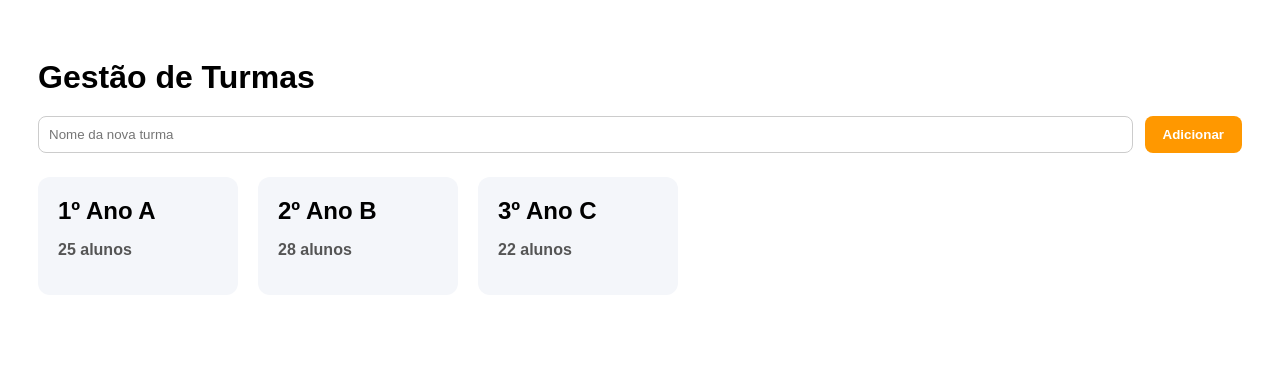
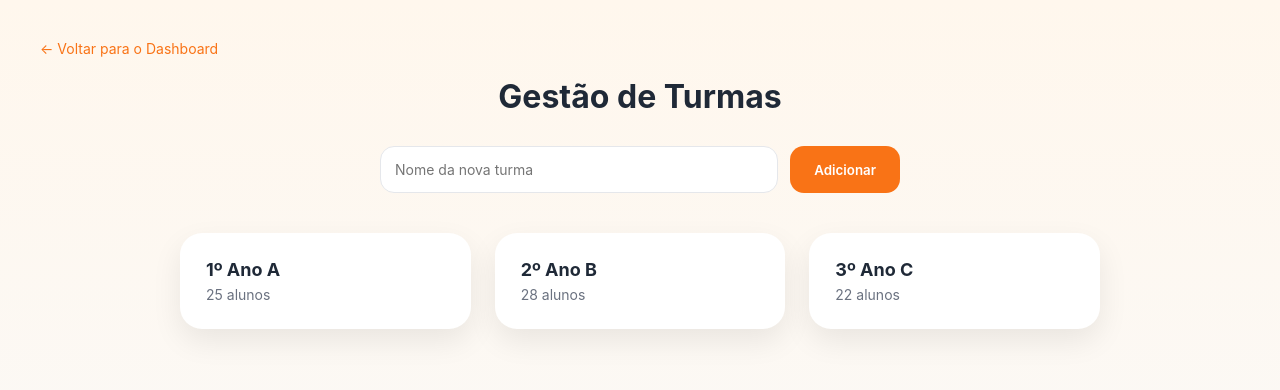
Before and after one commit to NataliaWolter/Projeto-Digital---Portal-EduGest-o--Nat-lia-, a React (Vite) app in the folder vite-project/: page /turmas in a window 1280 px wide. Shown: the top 390 px of the page. Built offline with nearby package versions, Linux system fonts and the light colour scheme.

Commit message:
Destaque visual Alunos especiais

```diff
--- a/vite-project/src/pages/AlunosTurma.jsx
+++ b/vite-project/src/pages/AlunosTurma.jsx
@@ -1,8 +1,9 @@
-import { useParams } from "react-router-dom";
+import { useParams, useNavigate } from "react-router-dom";
 import "./turmas.css";
 
 function AlunosTurma() {
   const { id } = useParams();
+  const navigate = useNavigate();
 
   const alunos = [
     { id: 1, nome: "Ana Souza", especial: false },
@@ -13,16 +14,23 @@ function AlunosTurma() {
 
   return (
     <div className="pagina">
+      <button className="btn-voltar" onClick={() => navigate(-1)}>
+        ← Voltar
+      </button>
+
       <h1>Alunos da Turma {id}</h1>
 
       <ul className="lista-alunos">
         {alunos.map((aluno) => (
           <li
             key={aluno.id}
-            className={aluno.especial ? "aluno especial" : "aluno"}
+            className={`aluno ${aluno.especial ? "especial" : ""}`}
           >
-            {aluno.nome}
-            {aluno.especial && <span className="badge">Especial</span>}
+            <span>{aluno.nome}</span>
+
+            {aluno.especial && (
+              <span className="badge">Especial</span>
+            )}
           </li>
         ))}
       </ul>
--- a/vite-project/src/pages/Turmas.jsx
+++ b/vite-project/src/pages/Turmas.jsx
@@ -31,9 +31,16 @@ function Turmas() {
 
   return (
     <div className="pagina">
+
+      <button
+        className="btn-voltar"
+        onClick={() => navigate("/dashboard")}
+      >
+        ← Voltar para o Dashboard
+      </button>
+
       <h1>Gestão de Turmas</h1>
 
-      {/* FORMULÁRIO */}
       <div className="form-turma">
         <input
           type="text"
@@ -44,7 +51,6 @@ function Turmas() {
         <button onClick={adicionarTurma}>Adicionar</button>
       </div>
 
-      {/* LISTA */}
       <div className="lista-turmas">
         {turmas.map((turma) => (
           <div
--- a/vite-project/src/pages/dashboard.css
+++ b/vite-project/src/pages/dashboard.css
@@ -1,7 +1,7 @@
 .dashboard {
   min-height: 100vh;
   padding: 40px;
-  background: linear-gradient(135deg, #f45f02, #ffffff);
+  background: linear-gradient(180deg, #fff7ed, #f9fafb);
 
   display: flex;
   flex-direction: column;
@@ -10,24 +10,25 @@
 
 .dashboard h1 {
   margin-bottom: 32px;
-  font-size: 42px;
-  color: #ffffff;
+  font-size: 40px;
+  color: #1f2937;
 }
 
+/* CARDS */
 .cards-container {
   display: flex;
   gap: 24px;
   width: 100%;
-  max-width: 800px;
+  max-width: 900px;
 }
 
 .card {
   flex: 1;
   background-color: #ffffff;
-  border-radius: 16px;
-  padding: 24px;
+  border-radius: 22px;
+  padding: 28px;
 
-  box-shadow: 0 10px 20px rgba(0, 0, 0, 0.15);
+  box-shadow: 0 12px 30px rgba(0, 0, 0, 0.08);
 
   display: flex;
   flex-direction: column;
@@ -35,45 +36,47 @@
 }
 
 .card h3 {
-  margin-bottom: 12px;
-  font-size: 24px;
-  color: #444;
+  margin-bottom: 10px;
+  font-size: 20px;
+  color: #374151;
 }
 
 .card p {
-  font-size: 36px;
-  font-weight: bold;
-  color: #222;
+  font-size: 38px;
+  font-weight: 700;
+  color: #111827;
 }
 
+/* VARIAÇÕES */
 .alunos {
-  border-top: 6px solid #8d88eb;
+  border-top: 6px solid #f97316;
 }
 
 .vagas {
-  border-top: 6px solid #88e9ac;
+  border-top: 6px solid #fb923c;
 }
 
+/* AÇÕES */
 .acoes-container {
-  margin-top: 40px;
+  margin-top: 48px;
   width: 100%;
-  max-width: 800px;
+  max-width: 900px;
 }
 
 .card-acao {
-  background: linear-gradient(135deg, #d2cec2, #ffffff);
-  color: rgb(231, 78, 17);
-  padding: 15px;
-  border-radius: 18px;
+  background: linear-gradient(135deg, #fff7ed, #ffffff);
+  color: #9a3412;
+  padding: 20px;
+  border-radius: 22px;
   cursor: pointer;
-  align-items: center;
 
-  box-shadow: 0 8px 15px rgba(0, 0, 0, 0.15);
+  box-shadow: 0 10px 25px rgba(0, 0, 0, 0.08);
   transition: all 0.3s ease;
 
   display: flex;
   flex-direction: column;
-  gap: 6px;
+  gap: 8px;
+  align-items: center;
 }
 
 .card-acao h3 {
@@ -81,10 +84,10 @@
 }
 
 .card-acao p {
-  opacity: 0.9;
+  opacity: 0.85;
 }
 
 .card-acao:hover {
   transform: translateY(-6px);
-  box-shadow: 0 18px 35px rgba(0, 0, 0, 0.25);
+  box-shadow: 0 20px 45px rgba(0, 0, 0, 0.12);
 }
--- a/vite-project/src/pages/login.css
+++ b/vite-project/src/pages/login.css
@@ -1,72 +1,83 @@
 * {
   box-sizing: border-box;
-  font-family: "Comfortaa", sans-serif;
+  font-family: "Inter", "Segoe UI", sans-serif;
 }
 
+/* FUNDO */
 .login-container {
   min-height: 100vh;
   display: flex;
   justify-content: center;
   align-items: center;
-  background: linear-gradient(135deg, #ff9800, #cc5500);
+
+  background: linear-gradient(180deg, #fff7ed, #f9fafb);
   padding: 16px;
 }
 
+/* CARD */
 .login-box {
   background: #ffffff;
   width: 100%;
-  max-width: 380px;
-  padding: 32px;
-  border-radius: 12px;
+  max-width: 400px;
+  padding: 40px;
+  border-radius: 22px;
+
   display: flex;
   flex-direction: column;
-  gap: 18px;
-  box-shadow: 0 10px 25px rgba(0, 0, 0, 0.15);
+  align-items: center;
+  gap: 20px;
+
+  box-shadow: 0 18px 40px rgba(0, 0, 0, 0.1);
 }
 
+/* LOGO */
+.login-logo {
+  width: 120px;
+  margin-bottom: 10px;
+}
+
+/* TÍTULO */
 .login-box h1 {
   text-align: center;
-  color: #cc5500;
+  color: #9a3412;
   font-weight: 600;
+  font-size: 24px;
+  margin-bottom: 8px;
 }
 
+/* INPUTS */
 .login-box input {
-  padding: 14px;
-  border-radius: 8px;
-  border: 1px solid #ddd;
-  font-size: 15px;
+  width: 100%;
+  padding: 14px 16px;
+  border-radius: 14px;
+  border: 1px solid #e5e7eb;
+  font-size: 14px;
+  background-color: #ffffff;
 }
 
 .login-box input:focus {
   outline: none;
-  border-color: #ff9800;
+  border-color: #f97316;
 }
 
+/* BOTÃO */
 .login-box button {
+  width: 100%;
   padding: 14px;
-  border-radius: 8px;
+  border-radius: 14px;
   border: none;
-  background: #ff9800;
-  color: #fff;
-  font-size: 16px;
+
+  background: linear-gradient(135deg, #f97316, #ea580c);
+  color: #ffffff;
+
+  font-size: 15px;
+  font-weight: 600;
   cursor: pointer;
-  transition: all 0.3s ease;
+
+  transition: all 0.25s ease;
 }
 
 .login-box button:hover {
-  background: #e68900;
   transform: translateY(-2px);
+  box-shadow: 0 12px 25px rgba(0, 0, 0, 0.15);
 }
-
-.login-box {
-  display: flex;
-  flex-direction: column;
-  align-items: center; /* centraliza horizontalmente */
-}
-
-
-.login-logo {
-  width: 120px;
-  margin-bottom: 16px;
-  text-align: center;
-}
--- a/vite-project/src/pages/turmas.css
+++ b/vite-project/src/pages/turmas.css
@@ -1,122 +1,146 @@
-.pagina {
-  padding: 30px;
-  font-family: Arial, sans-serif;
+* {
+  margin: 0;
+  padding: 0;
+  box-sizing: border-box;
+  font-family: "Inter", "Segoe UI", sans-serif;
 }
 
-h1 {
-  margin-bottom: 20px;
-}
+.pagina {
+  min-height: 100vh;
+  padding: 40px;
+  background: linear-gradient(180deg, #fff7ed, #f9fafb);
 
-/* ===== TURMAS ===== */
-
-.lista-turmas {
   display: flex;
-  gap: 20px;
-  flex-wrap: wrap;
-}
-
-.card-turma {
-  background-color: #f4f6fa;
-  border-radius: 12px;
-  padding: 20px;
-  width: 200px;
-  cursor: pointer;
-  transition: transform 0.2s, box-shadow 0.2s;
-}
-
-.card-turma:hover {
-  transform: translateY(-4px);
-  box-shadow: 0 4px 10px rgba(0, 0, 0, 0.15);
-}
-
-.card-turma h2 {
-  margin: 0 0 10px;
-}
-
-.card-turma p {
-  font-weight: bold;
-  color: #555;
-}
-
-/* ===== ALUNOS ===== */
-
-.lista-alunos {
-  list-style: none;
-  padding: 0;
-  max-width: 400px;
-}
-
-.aluno {
-  background-color: #f1f1f1;
-  padding: 12px;
-  margin-bottom: 10px;
-  border-radius: 8px;
-  display: flex;
-  justify-content: space-between;
+  flex-direction: column;
   align-items: center;
 }
 
-.aluno.especial {
-  background-color: #ffe6e6;
-  border-left: 6px solid #ff4d4d;
+.btn-voltar {
+  align-self: flex-start;
+  margin-bottom: 20px;
+
+  background: none;
+  border: none;
+  color: #f97316;
+  font-size: 14px;
+  cursor: pointer;
 }
 
-.badge {
-  background-color: #ff4d4d;
-  color: white;
-  padding: 4px 8px;
-  border-radius: 12px;
-  font-size: 12px;
+.btn-voltar:hover {
+  text-decoration: underline;
 }
 
+.pagina h1 {
+  margin-bottom: 30px;
+  font-size: 32px;
+  color: #1f2937;
+}
+
+/* FORM */
 .form-turma {
+  width: 100%;
+  max-width: 520px;
+
   display: flex;
-  gap: 10px;
-  margin-bottom: 20px;
+  gap: 12px;
+  margin-bottom: 40px;
 }
 
 .form-turma input {
-  padding: 10px;
-  border-radius: 6px;
-  border: 1px solid #ccc;
   flex: 1;
+  padding: 14px;
+  border-radius: 14px;
+  border: 1px solid #e5e7eb;
+  font-size: 14px;
+}
+
+.form-turma input:focus {
+  outline: none;
+  border-color: #f97316;
 }
 
 .form-turma button {
-  padding: 10px 16px;
+  padding: 14px 24px;
+  border-radius: 14px;
   border: none;
-  border-radius: 6px;
-  background-color: #ff9800;
-  color: #fff;
+  background: #f97316;
+  color: #ffffff;
+  font-weight: 600;
   cursor: pointer;
 }
 
 .form-turma button:hover {
-  background-color: #e68900;
-}
-.form-turma {
-  display: flex;
-  gap: 12px;
-  margin-bottom: 24px;
+  background: #ea580c;
 }
 
-.form-turma input {
-  padding: 10px;
-  border-radius: 8px;
-  border: 1px solid #ccc;
-  flex: 1;
+/* LISTA */
+.lista-turmas {
+  width: 100%;
+  max-width: 920px;
+
+  display: grid;
+  grid-template-columns: repeat(auto-fit, minmax(250px, 1fr));
+  gap: 24px;
 }
 
-.form-turma button {
-  padding: 10px 18px;
-  border-radius: 8px;
-  border: none;
-  background-color: #ff9800;
-  color: #fff;
-  font-weight: bold;
+.card-turma {
+  background-color: #ffffff;
+  border-radius: 22px;
+  padding: 26px;
+
+  box-shadow: 0 12px 30px rgba(0, 0, 0, 0.08);
   cursor: pointer;
+  transition: all 0.25s ease;
 }
 
-.form-turma button:hover {
-  background-color: #e68900;
+.card-turma:hover {
+  transform: translateY(-5px);
+  box-shadow: 0 20px 45px rgba(0, 0, 0, 0.12);
 }
+
+.card-turma h2 {
+  font-size: 18px;
+  color: #1f2937;
+  margin-bottom: 6px;
+}
+
+.card-turma p {
+  font-size: 14px;
+  color: #6b7280;
+}
+.lista-alunos {
+  list-style: none;
+  padding: 0;
+  max-width: 600px;
+  margin: 0 auto;
+}
+
+.aluno {
+  background-color: #fff;
+  padding: 16px 20px;
+  margin-bottom: 12px;
+  border-radius: 16px;
+
+  display: flex;
+  justify-content: space-between;
+  align-items: center;
+
+  box-shadow: 0 6px 14px rgba(0, 0, 0, 0.08);
+  font-size: 16px;
+}
+
+/* ALUNO ESPECIAL */
+.aluno.especial {
+  background-color: #fff7ed;
+  border-left: 6px solid #f97316;
+}
+
+/* BADGE */
+.badge {
+  background-color: #f97316;
+  color: #fff;
+  padding: 6px 14px;
+  border-radius: 999px;
+  font-size: 12px;
+  font-weight: 600;
+}
```
